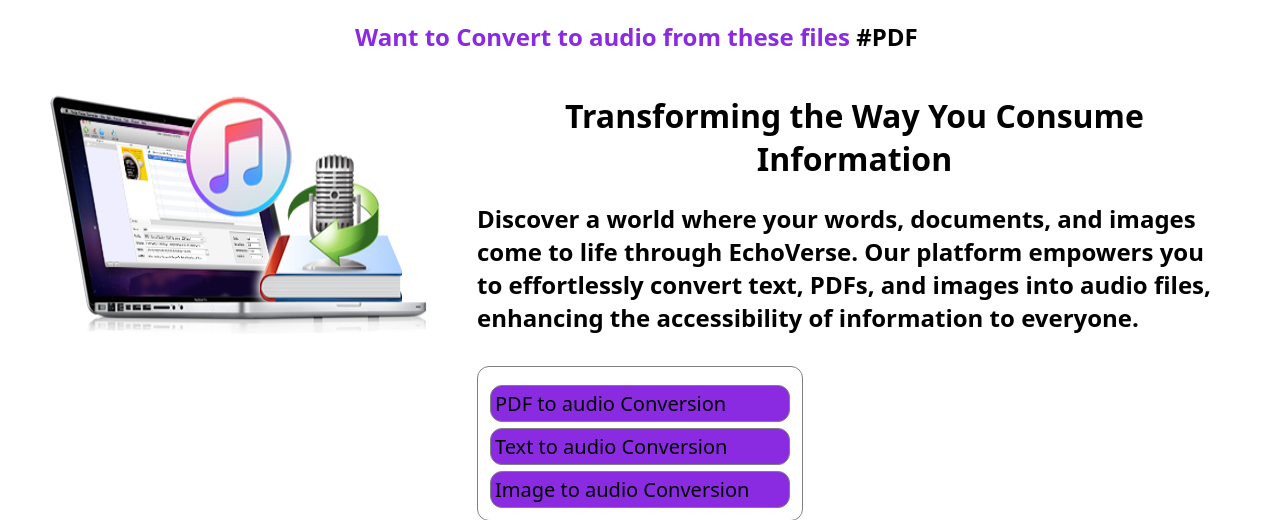
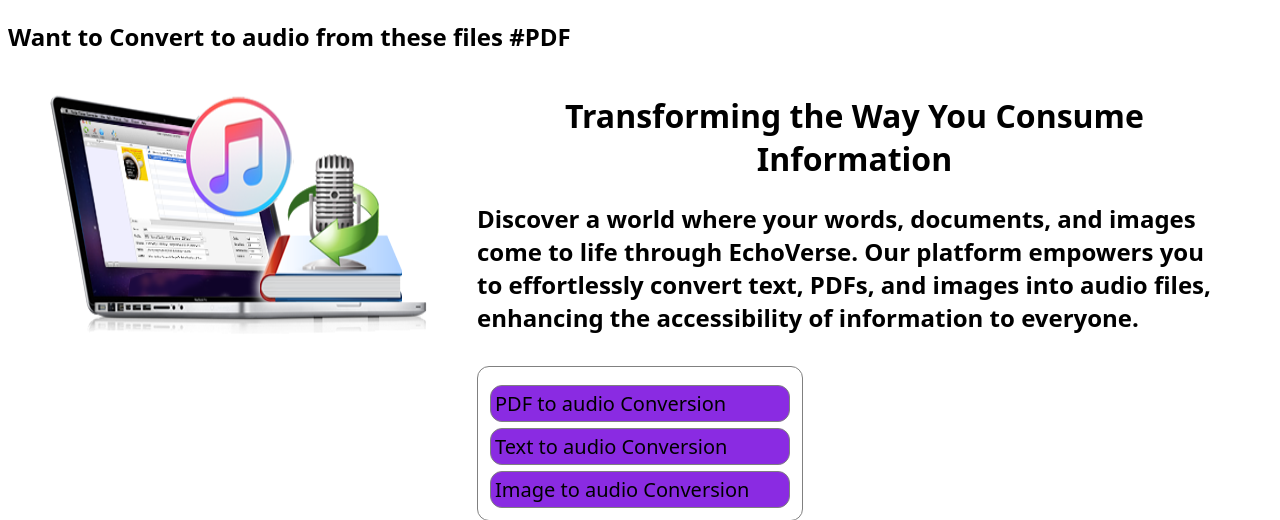
Before and after one commit to DINESH-SRIHARI/Echo-Audio-Converter, a Flask app: page / in a window 1280 px wide. Shown: the part 58-578 px from the top of the page. Run offline with Flask 2, Linux system fonts and the light colour scheme.

Commit message:
Update home.html

```diff
--- a/templates/home.html
+++ b/templates/home.html
@@ -18,19 +18,14 @@
         #span.active {
             opacity: 1;
         }
-        .center{
-            margin: 2px auto;
-            width: 570px;
-            color: blueviolet;
 
-        }
    </style>
 </head>
 <body>
     <nav>
         <ul type="none">
             <li class="heading">EchoVerse</li>
-            <div class="flex">
+            <div class="flex lnks">
                 <a href="{{ url_for('imgtoaudio') }}"><li>Image to audio</li></a>
                 <a href="{{ url_for('pdftoaudio') }}"><li>PDF to audio</li></a>
                 <a href="{{ url_for('texttoaudio') }}"><li>Text to audio</li></a>
@@ -58,16 +53,16 @@
         <a href="{{ url_for('imgtoaudio') }}">Image to audio Conversion</a>
     </div>
     <script>
-        // Use an array instead of object for the list of strings
+
         let a = ["#Text", "#PDF", "#Image"];
         let span = document.getElementById('span');
 
-        // Function to add 'active' class and trigger fade-in animation
+
         function fadeIn() {
             span.classList.add('active');
             setTimeout(() => {
                 span.classList.remove('active');
-            }, 1000); // Set the duration of the fade-in animation
+            }, 1000);
         }
 
 
@@ -75,7 +70,7 @@
             let x = Math.floor(Math.random() * a.length);
             span.innerText = a[x];
             span.classList.add('active');
-            //fadeIn();
+
         }, 1000);
         </script>
 </body>
```
